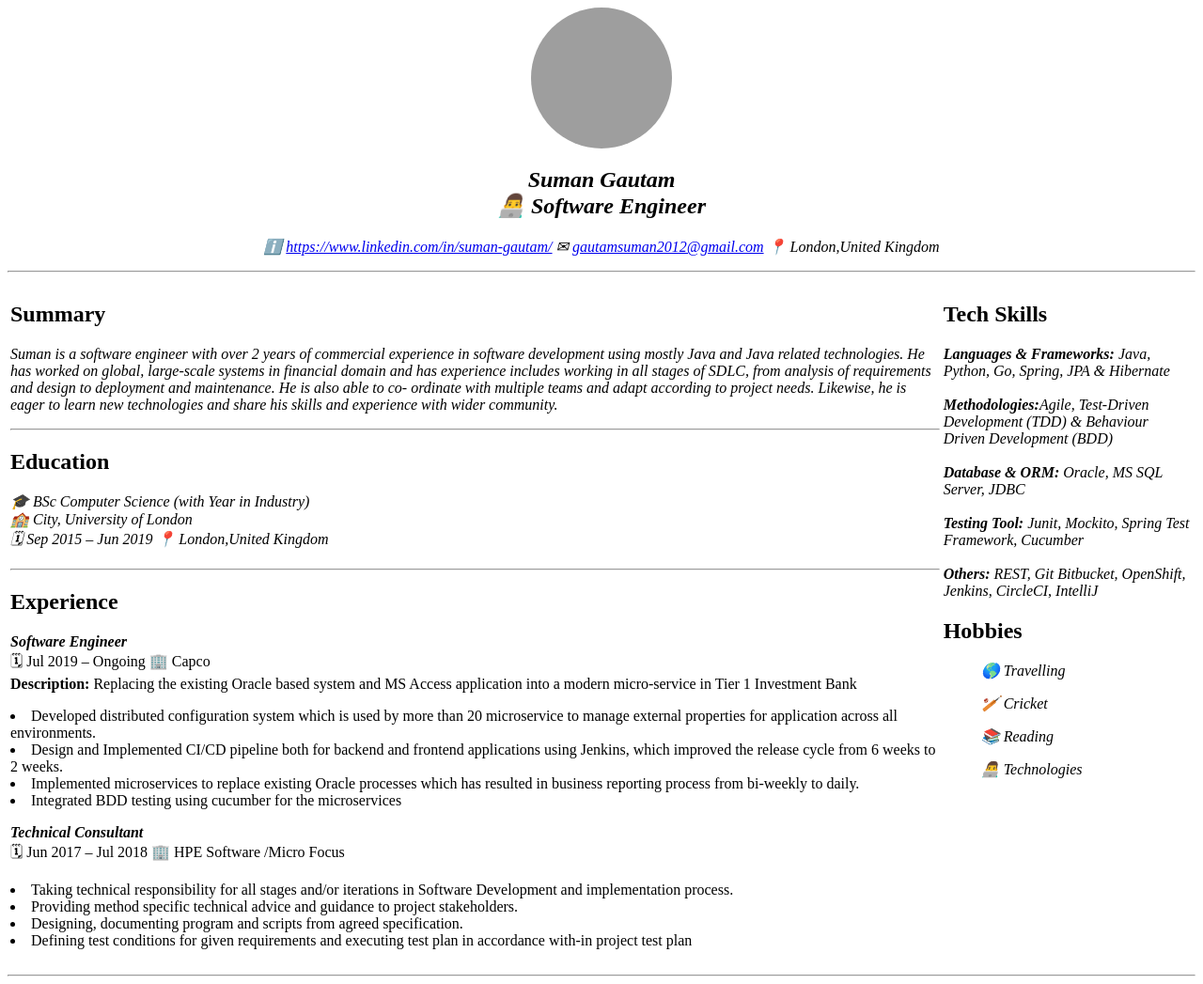
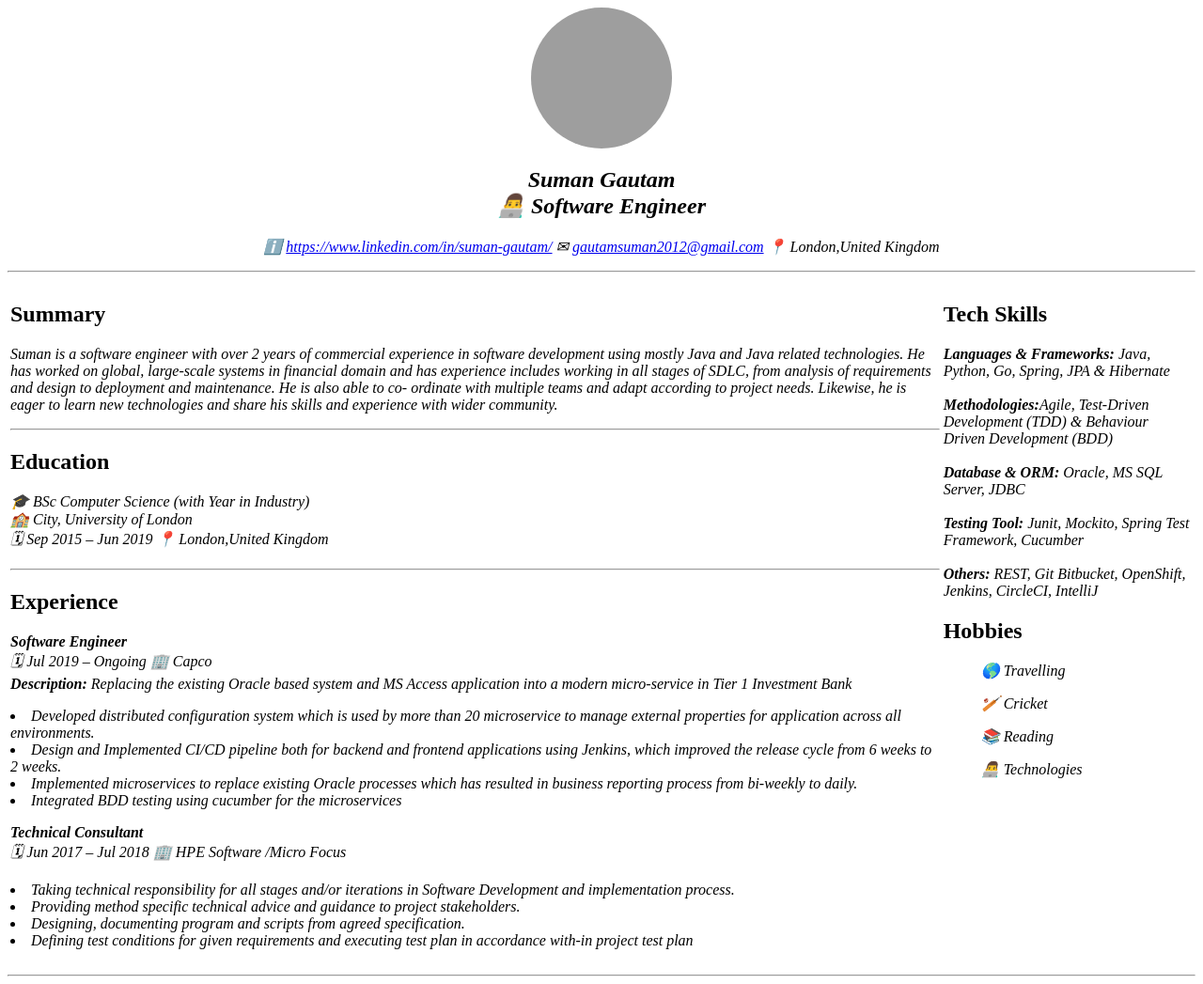
Before and after one commit to sgtm-dev/cv, a plain HTML site: page index.html in a window 1280 px wide. Shown: the whole page at 94% size. Drawn offline with Linux system fonts and the light colour scheme; grey boxes are pictures that could not be loaded.

Commit message:
Add files via upload

```diff
--- a/index.html
+++ b/index.html
@@ -42,10 +42,10 @@
                         📍 London,United Kingdom</em></p>
                 <hr>
                 <h2>Experience </h2>
-                <p><em><strong>Software Engineer</strong></em><br>
+                <p><em><strong>Software Engineer</strong><br>
                     🗓 Jul 2019 – Ongoing 🏢 Capco <br>
                     <strong>Description: </strong>Replacing the existing Oracle based system and MS Access
-                    application into a modern micro-service in Tier 1 Investment Bank </em>
+                    application into a modern micro-service in Tier 1 Investment Bank
                     <ls>
                         <li>
                             Developed distributed configuration system which is used by more than 20 microservice to
@@ -64,8 +64,9 @@
                             Integrated BDD testing using cucumber for the microservices
                         </li>
                     </ls>
+                    </em>
                 </p>
-                <p><em><strong>Technical Consultant</strong></em><br>
+                <p><em><strong>Technical Consultant</strong><br>
                     🗓 Jun 2017 – Jul 2018 🏢 HPE Software /Micro Focus <br>
                     <ls>
                         <li>
@@ -81,7 +82,7 @@
                             with-in project test plan
                         </li>
                     </ls>
-                </p>
+                </em></p>
             </td>
             </td>
             <td style="vertical-align: top;">
@@ -97,7 +98,7 @@
                         <ls>
                             <ul>🌎 Travelling</ul>
                             <ul>🏏 Cricket</ul>
-                            <ul>📚 Reading</ul>
+                            <ul>📚 Reading </ul>
                             <ul>👨‍💻 Technologies</ul>
                         </ls>
                     </em></p>
```
